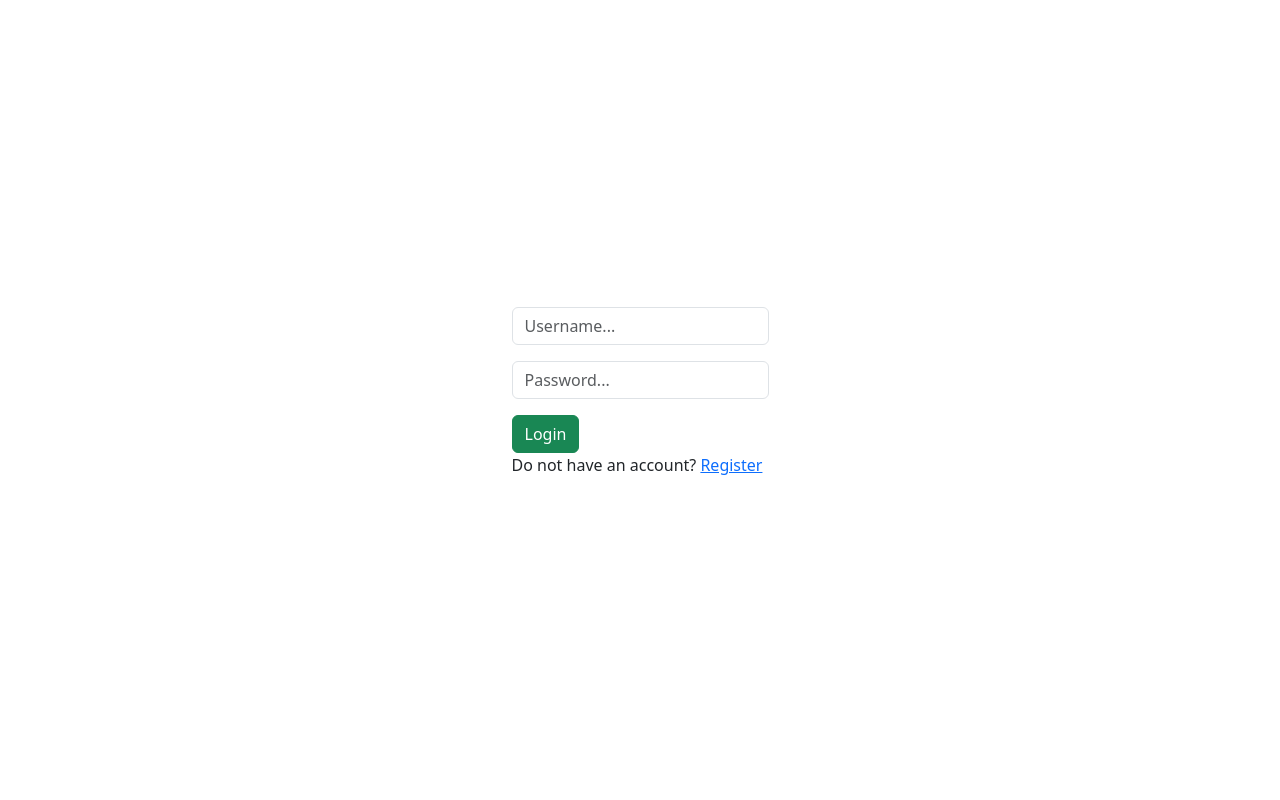
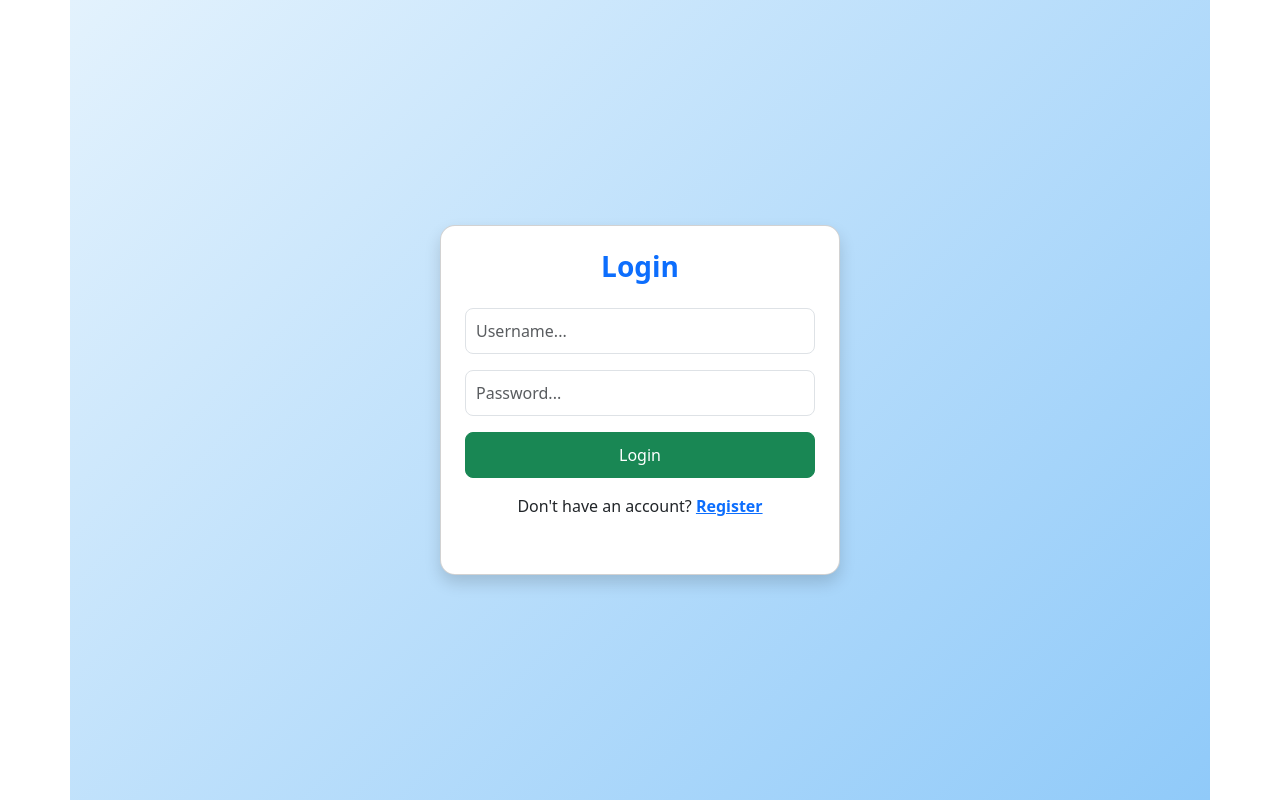
Before and after one commit to OmarKhaled2k3/Multiple-Choice-Online-Exam-System, a Django app: page /login/ in a window 1280 px wide. Run offline with Django 4.2, Linux system fonts and the light colour scheme; some libraries are stand-ins or nearby versions.

Commit message:
login page modification

```diff
--- a/DjangoProject/quiz/templates/quiz/login.html
+++ b/DjangoProject/quiz/templates/quiz/login.html
@@ -1,14 +1,23 @@
 {% extends 'quiz/base.html' %}
 {% block title %}Login{% endblock %}
 {% block content %}
-<div class="container d-flex justify-content-center align-items-center" style="height: 100vh;">
-    <div class="jumbotron">
+<div class="container d-flex justify-content-center align-items-center" style="height: 100vh; background: linear-gradient(135deg, #e3f2fd, #90caf9);">
+    <div class="card shadow p-4" style="width: 100%; max-width: 400px; border-radius: 15px;">
+        <h3 class="text-center text-primary mb-4" style="font-weight: bold;">Login</h3>
         <form method="POST" action="">
             {% csrf_token %}
-            <p><input type="text" name="username" placeholder="Username..." class="form-control"></p>
-            <p><input type="password" name="password" placeholder="Password..." class="form-control"></p>
-            <input class="btn btn-success" type="submit" value="Login">
-            <p>Do not have an account? <a href='{% url 'register' %}'>Register</a></p>
+            <div class="mb-3">
+                <input type="text" name="username" placeholder="Username..." class="form-control" style="border-radius: 8px; padding: 10px;">
+            </div>
+            <div class="mb-3">
+                <input type="password" name="password" placeholder="Password..." class="form-control" style="border-radius: 8px; padding: 10px;">
+            </div>
+            <div class="d-grid">
+                <input class="btn btn-success" type="submit" value="Login" style="padding: 10px 0; font-size: 1rem; border-radius: 8px;">
+            </div>
+            <p class="text-center mt-3">
+                Don't have an account? <a href="{% url 'register' %}" class="text-primary" style="font-weight: bold;">Register</a>
+            </p>
         </form>
     </div>
 </div>
```
